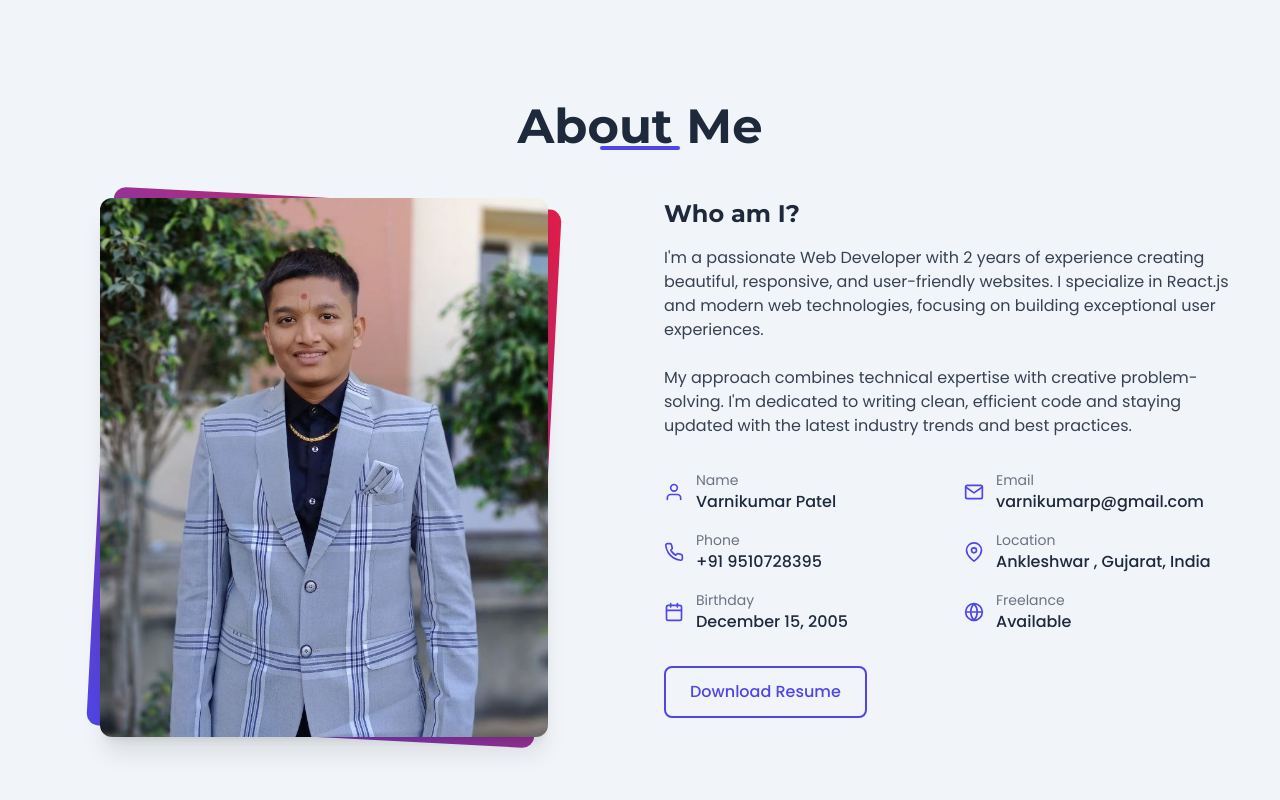
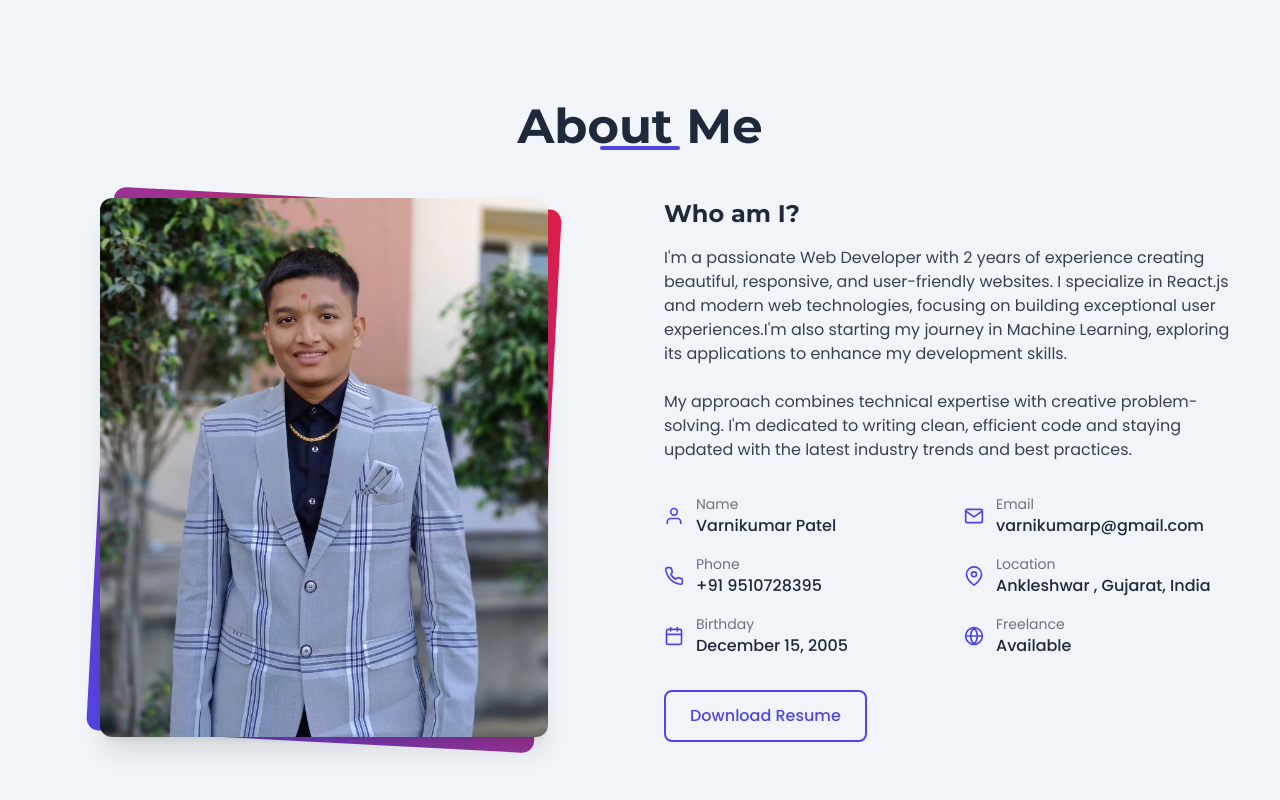
Before and after one commit to Varni1512/Personal-Portfolio-Advance-Styling, a React (Vite) app: page / in a window 1280 px wide. Shown: the part 890-1690 px from the top of the page. Built offline with nearby package versions, Linux system fonts and the light colour scheme.

Commit message:
Update About.jsx

```diff
--- a/src/components/About.jsx
+++ b/src/components/About.jsx
@@ -54,7 +54,8 @@ const About = () => {
             <p className="text-gray-700 dark:text-gray-300 mb-6">
               I'm a passionate Web Developer with 2 years of experience creating beautiful,
               responsive, and user-friendly websites. I specialize in React.js and modern web technologies,
-              focusing on building exceptional user experiences.
+              focusing on building exceptional user experiences.I'm also starting my journey in Machine Learning,
+              exploring its applications to enhance my development skills.
             </p>
             <p className="text-gray-700 dark:text-gray-300 mb-8">
               My approach combines technical expertise with creative problem-solving. I'm dedicated to
```
